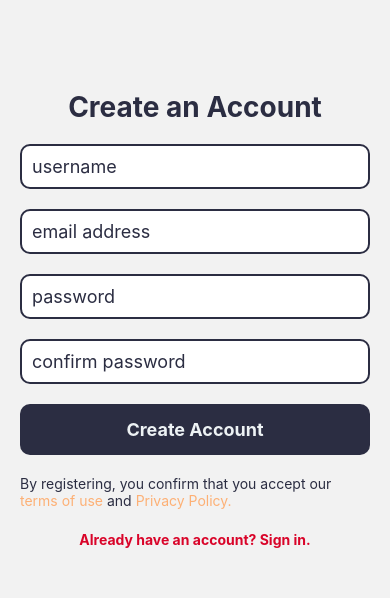
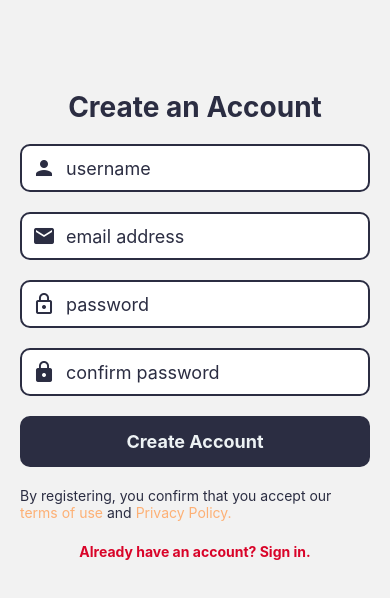
Before and after one commit to ww1659/boxL, a React Native app: screen /Account in a window 390 px wide. Shown: the top 598 px of the page. Built offline with nearby package versions, Linux system fonts and the light colour scheme.

Commit message:
added icons

```diff
--- a/package.json
+++ b/package.json
@@ -17,9 +17,10 @@
     "react": "18.2.0",
     "react-dom": "18.2.0",
     "react-native": "0.72.6",
-    "react-native-web": "~0.19.6",
+    "react-native-safe-area-context": "4.6.3",
     "react-native-screens": "~3.22.0",
-    "react-native-safe-area-context": "4.6.3"
+    "react-native-vector-icons": "^10.0.3",
+    "react-native-web": "~0.19.6"
   },
   "devDependencies": {
     "@babel/core": "^7.20.0"
--- a/src/components/CustomInput/CustomInput.js
+++ b/src/components/CustomInput/CustomInput.js
@@ -1,14 +1,27 @@
 import React from "react";
 import { View, Text, TextInput, StyleSheet } from "react-native";
+import { MaterialIcons } from "@expo/vector-icons";
 
-const CustomInput = ({ value, setValue, placeholder, secureTextEntry }) => {
+const CustomInput = ({
+  value,
+  setValue,
+  placeholder,
+  secureTextEntry,
+  formIcon,
+}) => {
   return (
     <View style={styles.container}>
+      <MaterialIcons
+        style={styles.icon}
+        name={formIcon}
+        size={24}
+        color="#2B2D42"
+      />
       <TextInput
+        style={styles.text}
         value={value}
         onChangeText={setValue}
         placeholder={placeholder}
-        style={styles.input}
         secureTextEntry={secureTextEntry}
       />
     </View>
@@ -17,6 +30,7 @@ const CustomInput = ({ value, setValue, placeholder, secureTextEntry }) => {
 
 const styles = StyleSheet.create({
   container: {
+    flexDirection: "row",
     backgroundColor: "white",
     width: "100%",
     borderColor: "#2B2D42",
@@ -25,7 +39,8 @@ const styles = StyleSheet.create({
     padding: 10,
     marginVertical: 10,
   },
-  input: { color: "#2B2D42", fontSize: 18 },
+  text: { color: "#2B2D42", fontSize: 18 },
+  icon: { marginRight: 10 },
 });
 
 export default CustomInput;
--- a/src/screens/CreateAccountScreen/CreateAccountScreen.js
+++ b/src/screens/CreateAccountScreen/CreateAccountScreen.js
@@ -35,23 +35,27 @@ const CreateAccountScreen = ({ navigation }) => {
           placeholder="username"
           value={username}
           setValue={setUsername}
+          formIcon="person"
         />
         <CustomInput
           placeholder="email address"
           value={email}
           setValue={setEmail}
+          formIcon="email"
         />
         <CustomInput
           placeholder="password"
           value={password}
           setValue={setPassword}
           secureTextEntry={true}
+          formIcon="lock-outline"
         />
         <CustomInput
           placeholder="confirm password"
           value={passwordConfirm}
           setValue={setPasswordConfirm}
           secureTextEntry={true}
+          formIcon="lock"
         />
         <CustomButton text="Create Account" onPress={onCreateAccountPress} />
         <Text style={styles.text}>
--- a/src/screens/SignInScreen/SignInScreen.js
+++ b/src/screens/SignInScreen/SignInScreen.js
@@ -41,11 +41,13 @@ const SignInScreen = ({ navigation }) => {
           placeholder="username"
           value={username}
           setValue={setUsername}
+          formIcon="person"
         />
         <CustomInput
           placeholder="password"
           value={password}
           setValue={setPassword}
+          formIcon="lock"
           secureTextEntry={true}
         />
         <CustomButton text="Sign In" onPress={onSignInPress} />
```
Also changed, not shown: 1 other file (tests, documents, lock files or other folders).
